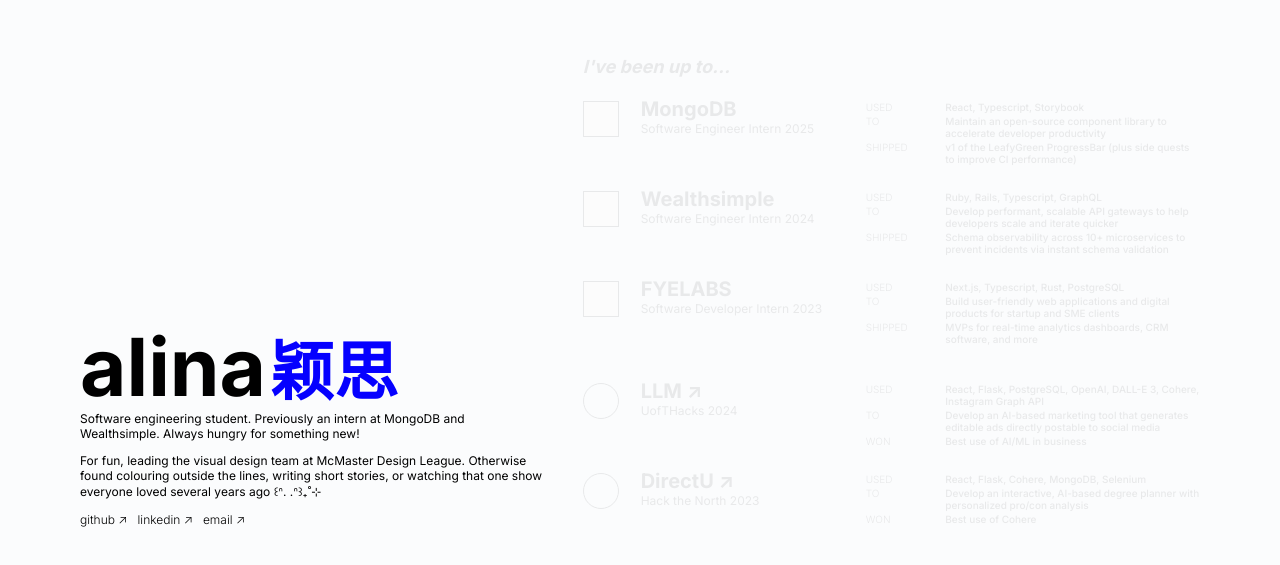
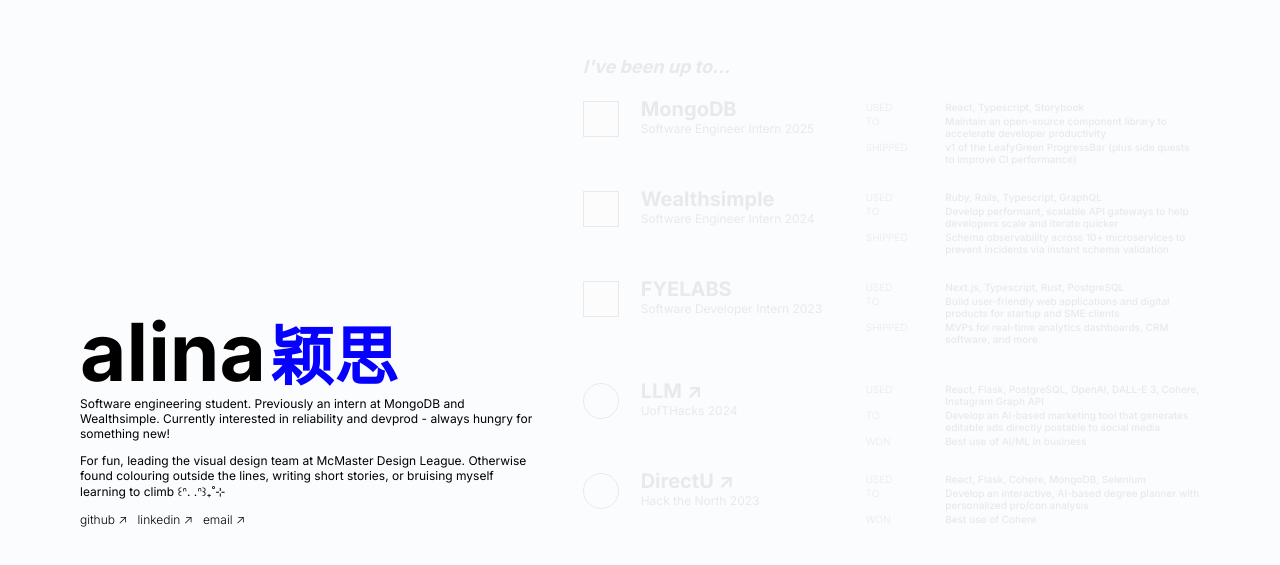
Before and after one commit to charcoalyy/portfolio, a React (Vite) app: page / in a window 1280 px wide. Shown: the part 213-778 px from the top of the page. Built offline with nearby package versions, Linux system fonts and the light colour scheme.

Commit message:
updates to about

```diff
--- a/src/components/constants/about.ts
+++ b/src/components/constants/about.ts
@@ -1,5 +1,5 @@
 export const about = {
-  bio: "Software engineering student. Previously an intern at MongoDB and Wealthsimple. Always hungry for something new!",
+  bio: "Software engineering student. Previously an intern at MongoDB and Wealthsimple. Currently interested in reliability and devprod - always hungry for something new!",
   current:
-    "For fun, leading the visual design team at McMaster Design League. Otherwise found colouring outside the lines, writing short stories, or watching that one show everyone loved several years ago ꒰ᐢ. .ᐢ꒱₊˚⊹",
+    "For fun, leading the visual design team at McMaster Design League. Otherwise found colouring outside the lines, writing short stories, or bruising myself learning to climb ꒰ᐢ. .ᐢ꒱₊˚⊹",
 }
```
